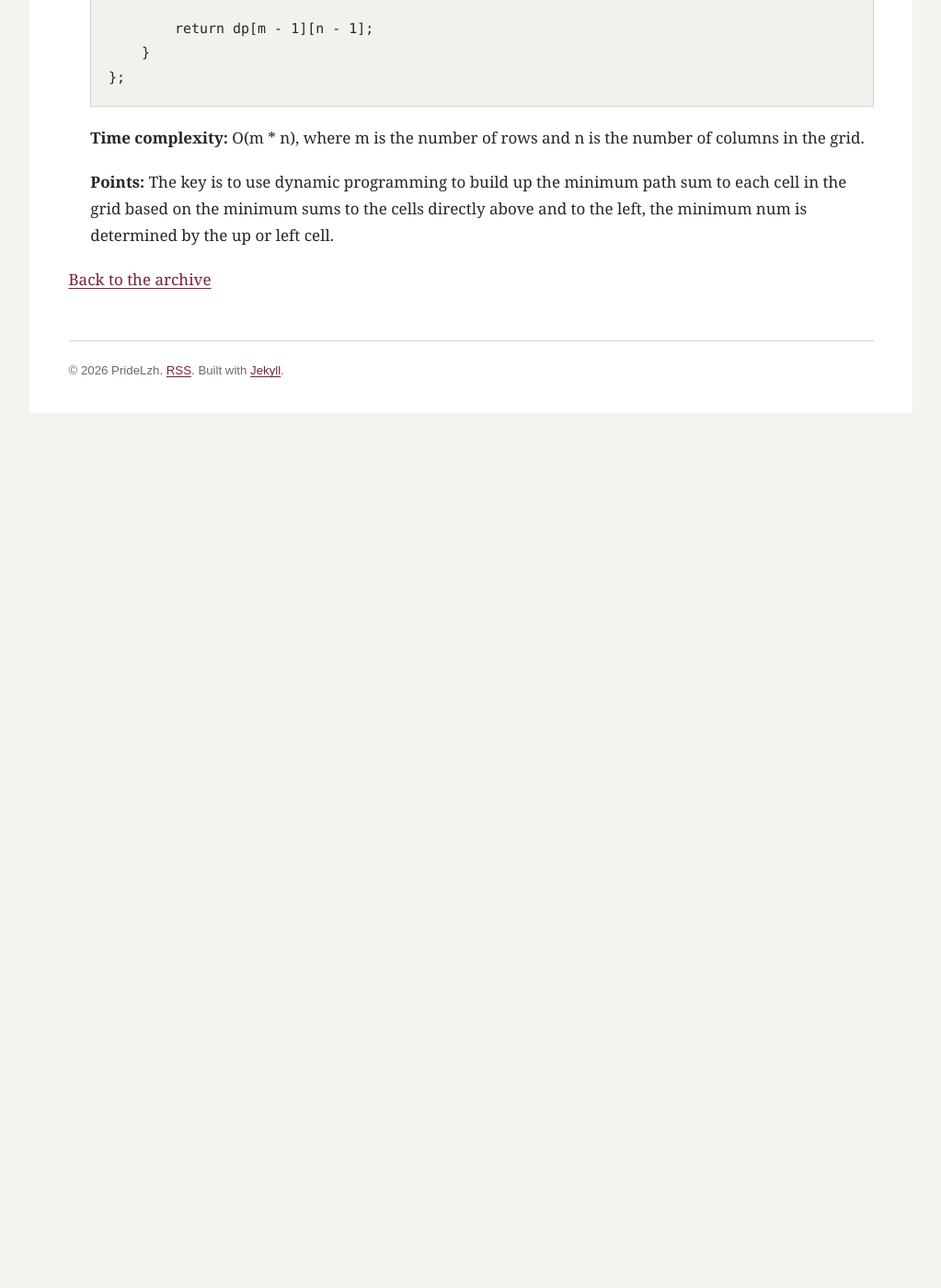
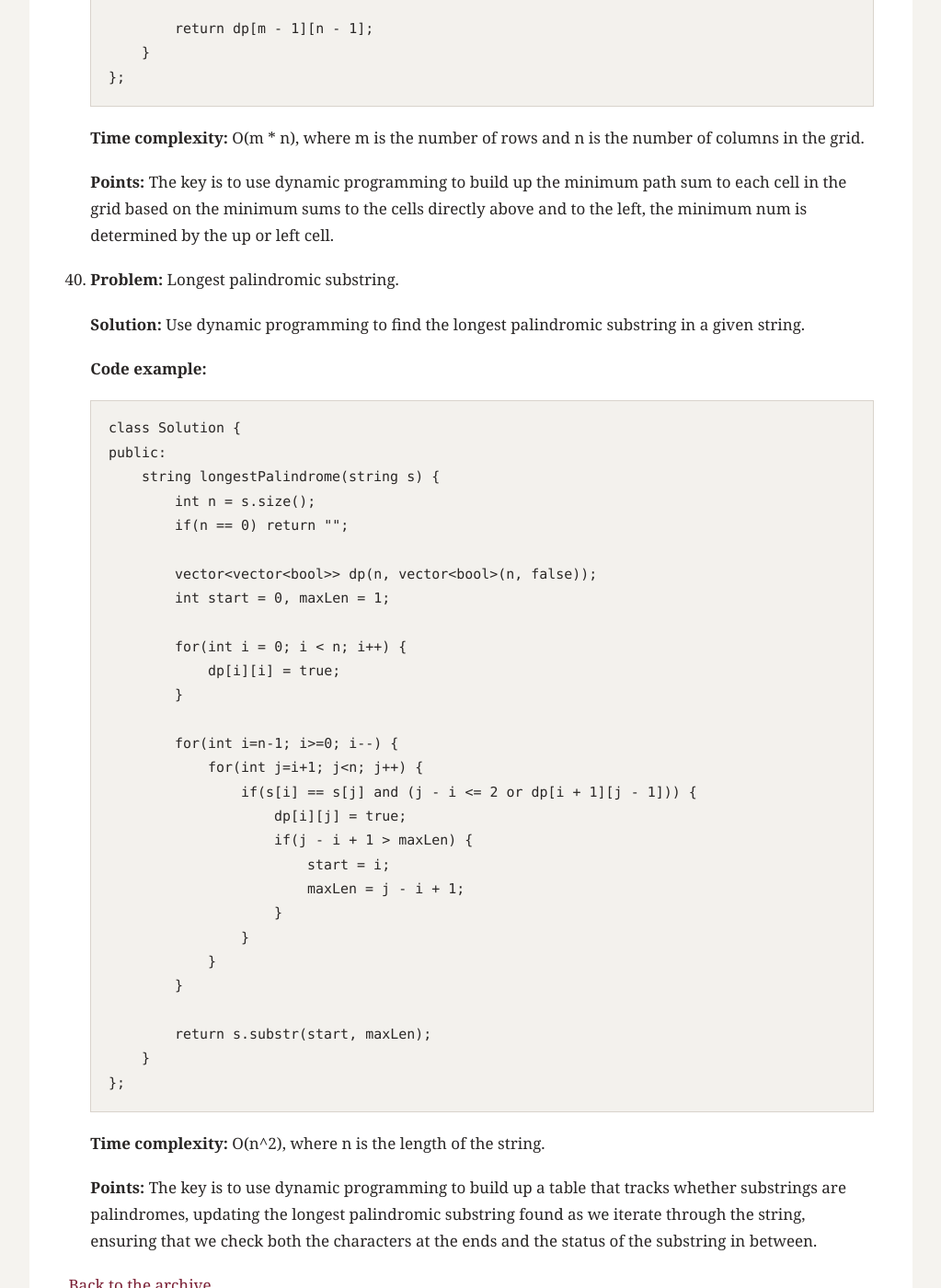
Before and after one commit to pridelzh/pridelzh.github.io, a Jekyll site: the page built from _posts/2026-08-02-record-algorithm-exercise.md, in a window 1280 px wide and 1400 px high, scrolled down 43716 px. Shown: the whole window at 92% size, without its empty margins (128-1151 px from the left). Built offline with Jekyll 4.4.1, drawn with Linux system fonts in a browser that asks for light colours; before the commit the page ends 44199 px from its top, so only the background shows below that.

Commit message:
update 2026-08-02-record-algorithm-exercise.md on 2026/08/010

````diff
--- a/_posts/2026-08-02-record-algorithm-exercise.md
+++ b/_posts/2026-08-02-record-algorithm-exercise.md
@@ -1540,3 +1540,43 @@ excerpt: "A record of traditional algorithm exercises."
     **Time complexity:** O(m * n), where m is the number of rows and n is the number of columns in the grid.
 
     **Points:** The key is to use dynamic programming to build up the minimum path sum to each cell in the grid based on the minimum sums to the cells directly above and to the left, the minimum num is determined by the up or left cell.
+
+40. **Problem:** Longest palindromic substring.
+
+    **Solution:** Use dynamic programming to find the longest palindromic substring in a given string.
+
+    **Code example:**
+    ```cpp
+    class Solution {
+    public:
+        string longestPalindrome(string s) {
+            int n = s.size();
+            if(n == 0) return "";
+
+            vector<vector<bool>> dp(n, vector<bool>(n, false));
+            int start = 0, maxLen = 1;
+
+            for(int i = 0; i < n; i++) {
+                dp[i][i] = true;
+            }
+
+            for(int i=n-1; i>=0; i--) {
+                for(int j=i+1; j<n; j++) {
+                    if(s[i] == s[j] and (j - i <= 2 or dp[i + 1][j - 1])) {
+                        dp[i][j] = true;
+                        if(j - i + 1 > maxLen) {
+                            start = i;
+                            maxLen = j - i + 1;
+                        }
+                    }
+                }
+            }
+
+            return s.substr(start, maxLen);
+        }
+    };
+    ```
+
+    **Time complexity:** O(n^2), where n is the length of the string.
+
+    **Points:** The key is to use dynamic programming to build up a table that tracks whether substrings are palindromes, updating the longest palindromic substring found as we iterate through the string, ensuring that we check both the characters at the ends and the status of the substring in between.
````
